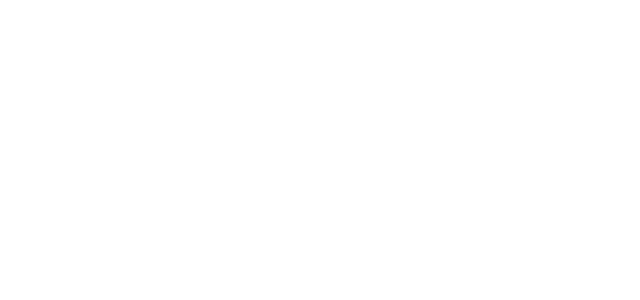
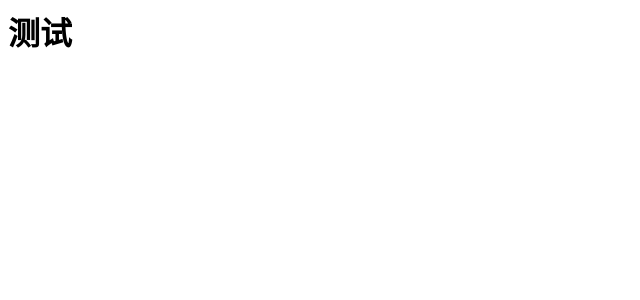
Before and after one commit to mc-player-admin/web, a Vue app: page / in a window 1280 px wide. Before the commit this address had no page. Shown: the top 300 px of the page, without its empty margins (0-640 px from the left). Built offline with nearby package versions, Linux system fonts and the light colour scheme.

Commit message:
chore: 设置默认样式

```diff
--- /dev/null
+++ b/src/assets/style/base.less
@@ -0,0 +1,13 @@
+@linkcolor: #FFBFC9;
+* {
+    margin: 0;
+    padding: 0;
+}
+
+a {
+    text-decoration: none;
+    &:hover {
+        color: @linkcolor;
+        text-decoration: underline;
+    }
+}
--- a/src/router/index.ts
+++ b/src/router/index.ts
@@ -1,14 +1,14 @@
 import { createRouter, createWebHistory } from 'vue-router'
-// import HomeView from '../views/HomeView.vue'
+import Home from '@/views/Home/index.vue'
 
 const router = createRouter({
   history: createWebHistory(import.meta.env.BASE_URL),
   routes: [
-    // {
-    //   path: '/',
-    //   name: 'home',
-    //   component: HomeView
-    // },
+    {
+      path: '/',
+      name: 'home',
+      component: Home
+    }
     // {
     //   path: '/about',
     //   name: 'about',
--- a/src/views/Home/index.vue
+++ b/src/views/Home/index.vue
@@ -0,0 +1,7 @@
+<!-- <script lang="ts" setup></script> -->
+<template>
+  <h1>测试</h1>
+</template>
+<style lang="less" scoped>
+@import url(@/assets/style/base.less);
+</style>
```
